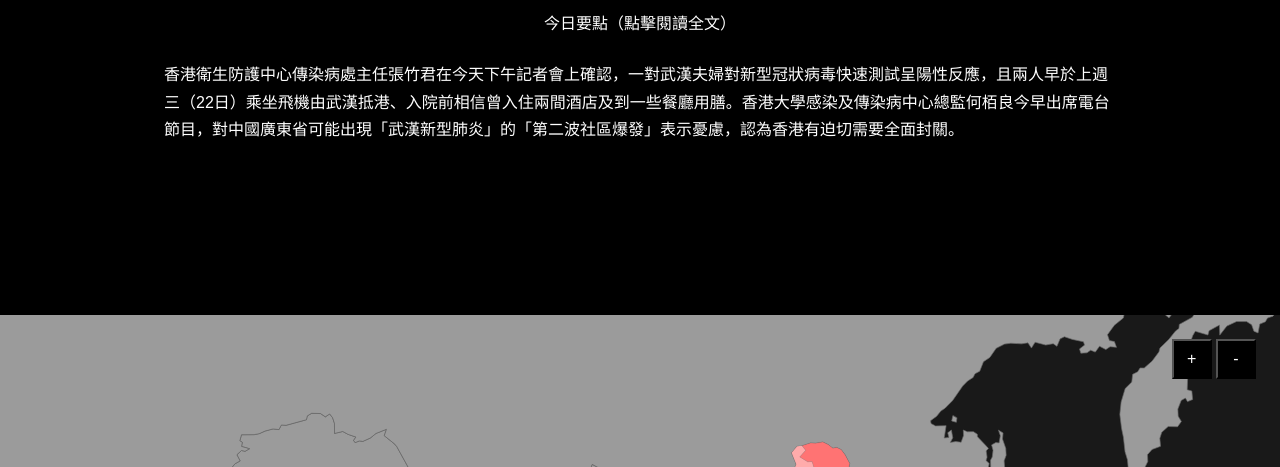
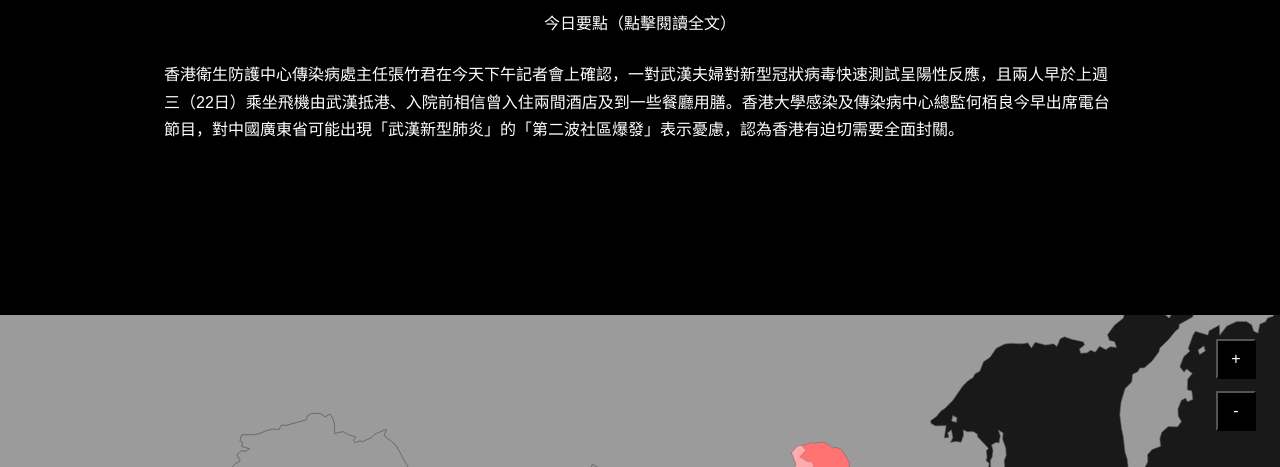
Before and after one commit to sayidhe/COVID-19-map, a website: page pug/index.pug in a window 1280 px wide. Shown: the part 485-952 px from the top of the page. Drawn offline with nearby package versions, Linux system fonts and the light colour scheme; files that its build step writes are made by us from their sources; files whose address does not match are found by name.

Commit message:
modify map control to vertical

```diff
--- a/pug/index.pug
+++ b/pug/index.pug
@@ -36,7 +36,7 @@
 
   section#map
     div.ctrl
-      button(data-zoom="+1") +
+      button(data-zoom="+1").margin-bottom-half +
       button(data-zoom="-1") -
     ul.map-colors
       li > 2999 例
--- a/sass/custom/_map.scss
+++ b/sass/custom/_map.scss
@@ -46,7 +46,7 @@
     z-index: 1000;
 
     button {
-      display: inline-block;
+      display: block;
       background: $black;
       color: #FFF;
       width: 40px;
@@ -78,7 +78,7 @@
       width: 12px;
       height: 12px;
       position: absolute;
-      right: -$space;
+      right: -20px;
     }
 
     li:nth-child(1)::after {
```
